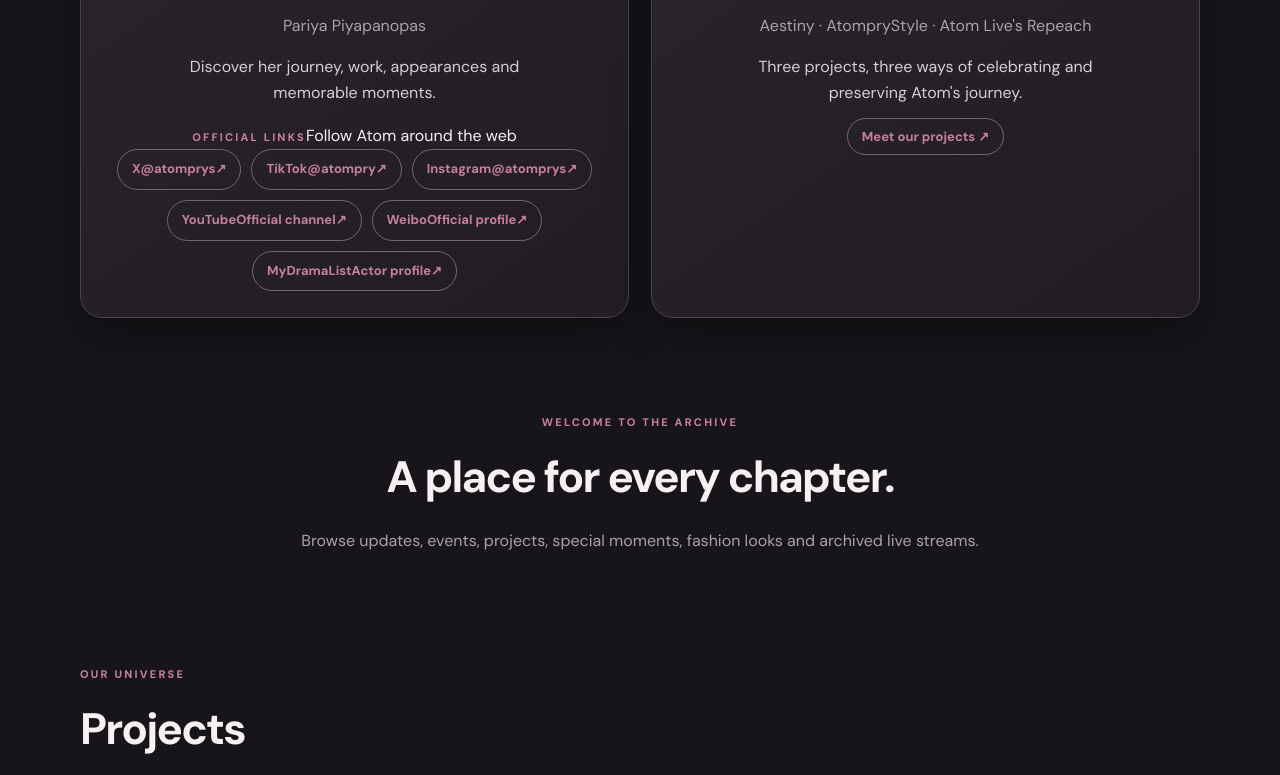
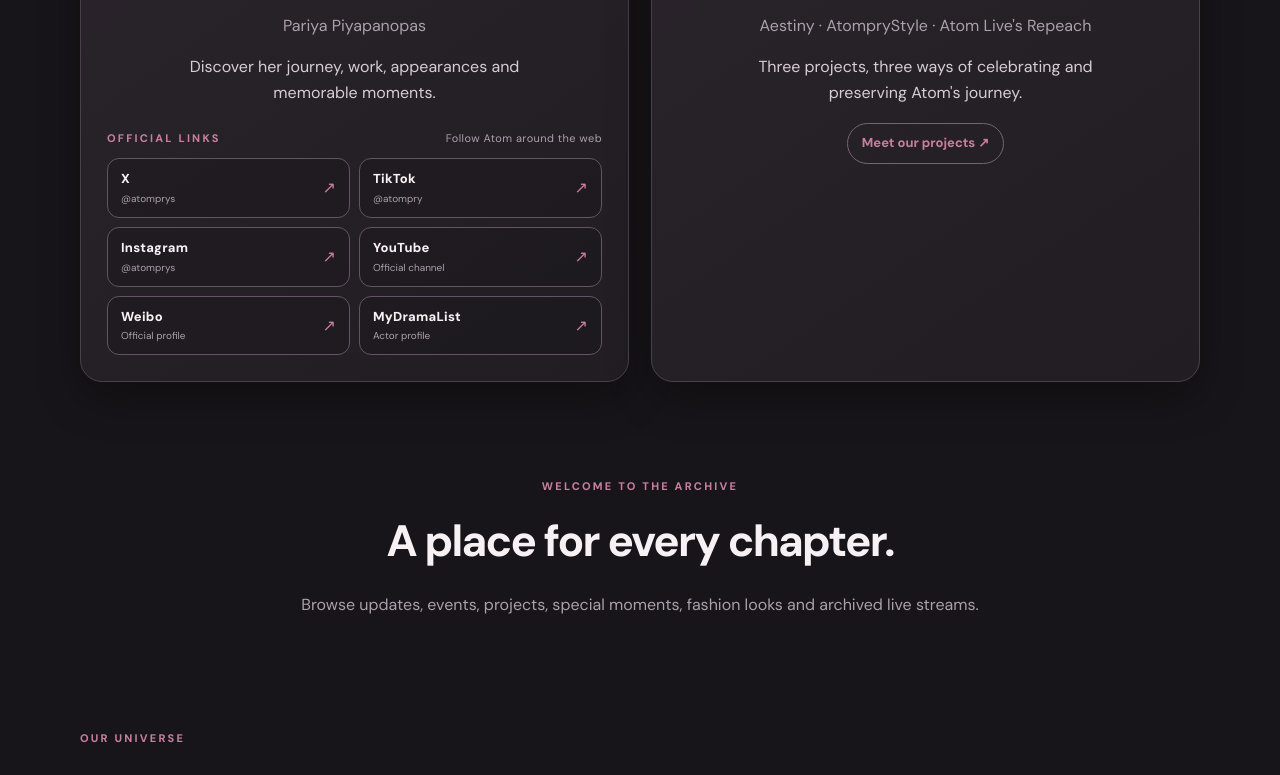
Before and after one commit to atompariyabrasilofc/atom-pariya-archive, a plain HTML site: page index.html in a window 1280 px wide. Shown: the part 1064-1839 px from the top of the page. Drawn offline with Linux system fonts and the light colour scheme.

Commit message:
Style Atom official links as archive directory

```diff
--- a/styles.css
+++ b/styles.css
@@ -81,12 +81,25 @@ nav a:hover, .text-link:hover { color: var(--silver); }
 .profile-card h2 { font-size: 30px; margin: 0; }
 .muted { color: var(--muted); }
 .card-copy { max-width: 390px; margin: 12px auto 18px; color: #d8cdd5; }
-.social-links { display: flex; justify-content: center; gap: 10px; flex-wrap: wrap; }
-.social-links a, .outline-link {
-  border: 1px solid #756574; border-radius: 999px; padding: 9px 14px;
+.social-heading { display: flex; align-items: center; justify-content: space-between; gap: 12px; max-width: 520px; margin: 25px auto 10px; text-align: left; }
+.social-heading .eyebrow { margin: 0; }
+.social-note { color: var(--muted); font-size: 11px; letter-spacing: .04em; }
+.social-links { display: grid; grid-template-columns: repeat(2, minmax(0, 1fr)); gap: 9px; max-width: 520px; margin: 0 auto; }
+.social-links a {
+  display: grid; grid-template-columns: 1fr auto; align-items: center; gap: 1px 10px;
+  min-height: 58px; padding: 10px 13px; border: 1px solid #625563;
+  border-radius: 12px; background: #17151966; color: var(--cream);
+  text-decoration: none; text-align: left; transition: border-color .2s ease, background .2s ease, transform .2s ease;
+}
+.social-name { font-size: 13px; font-weight: 800; letter-spacing: .02em; }
+.social-detail { color: var(--muted); font-size: 10px; grid-column: 1; }
+.social-arrow { color: var(--pink); font-size: 16px; grid-column: 2; grid-row: 1 / span 2; }
+.social-links a:hover { background: #a95f8222; border-color: var(--pink); transform: translateY(-2px); }
+.outline-link {
+  display: inline-block; border: 1px solid #756574; border-radius: 999px; padding: 9px 14px;
   color: var(--pink); text-decoration: none; font-size: 13px; font-weight: 700;
 }
-.social-links a:hover, .outline-link:hover { background: var(--pink2); border-color: var(--pink2); color: #fff8fb; transform: translateY(-2px); }
+.outline-link:hover { background: var(--pink2); border-color: var(--pink2); color: #fff8fb; transform: translateY(-2px); }
 .intro { text-align: center; max-width: 700px; }
 .intro h2, .section-heading h2 { font-size: clamp(30px, 5vw, 44px); margin: 0 0 8px; letter-spacing: -.04em; }
 .section-heading { display: flex; align-items: end; justify-content: space-between; margin-bottom: 22px; }
@@ -140,3 +153,8 @@ footer p { max-width: 650px; margin: 10px auto; }
   .hero { padding-top: 75px; }
   .section-wrap { padding: 36px 0; }
 }
+
+@media (max-width: 420px) {
+  .social-heading { align-items: flex-start; flex-direction: column; gap: 3px; }
+  .social-links { grid-template-columns: 1fr; }
+}
```
